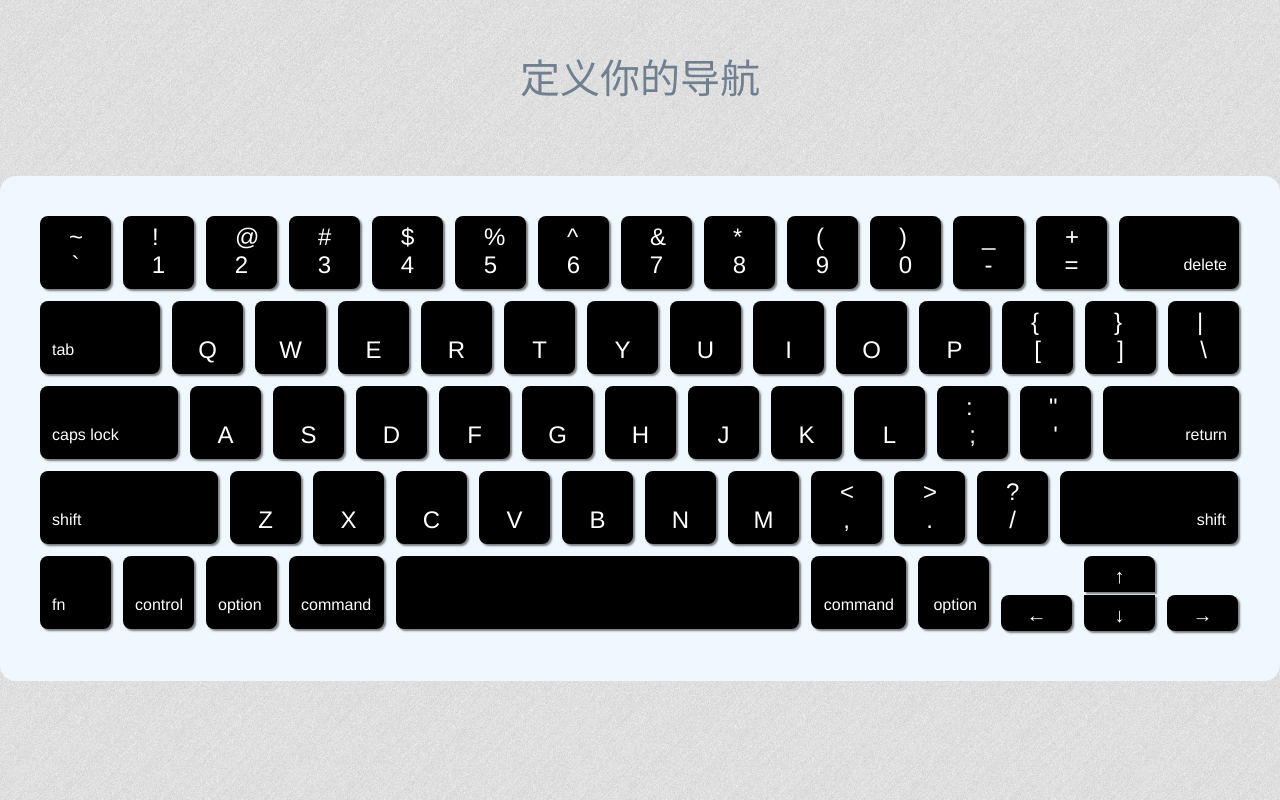
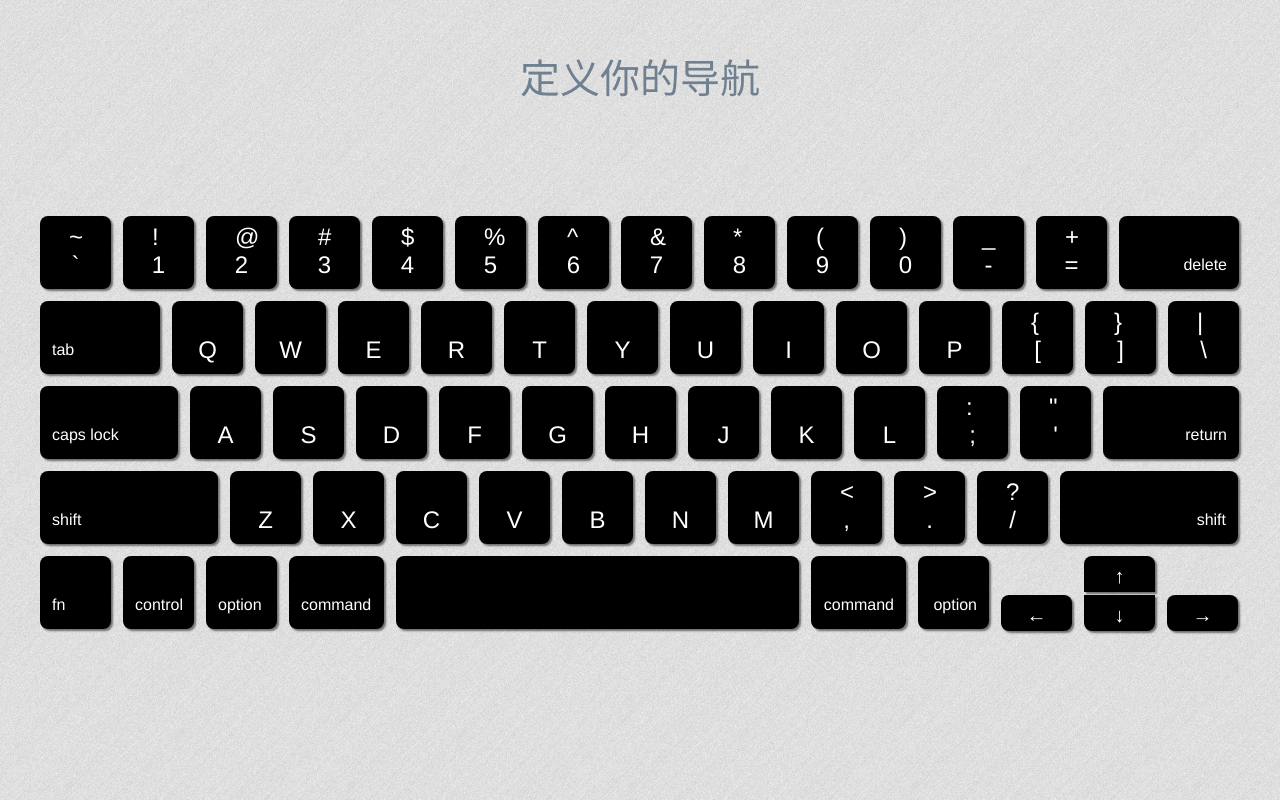
Before and after one commit to hanchenhao/Mac-KeyBoard, a plain HTML site: page index.html in a window 1280 px wide. Drawn offline with nearby package versions, Linux system fonts and the light colour scheme.

Commit message:
keyboard

```diff
--- a/style/main.css
+++ b/style/main.css
@@ -31,12 +31,10 @@ body {
 }
 
 #content #keyboard {
-    background-color: aliceblue;
     display: inline-block;
     width: 1240px;
     padding-top: 40px;
     padding-bottom: 40px;
-    border-radius: 16px;
     font-family: "Arial Rounded", Helvetica, Arial, sans-serif;
 }
 
```
